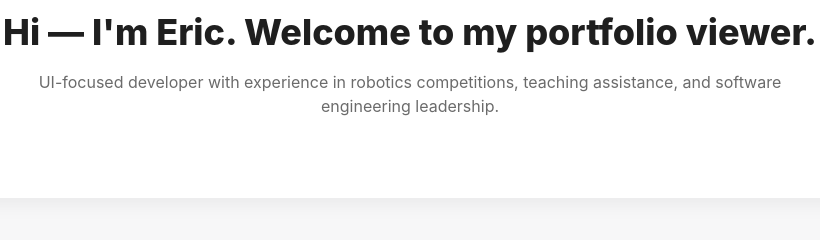
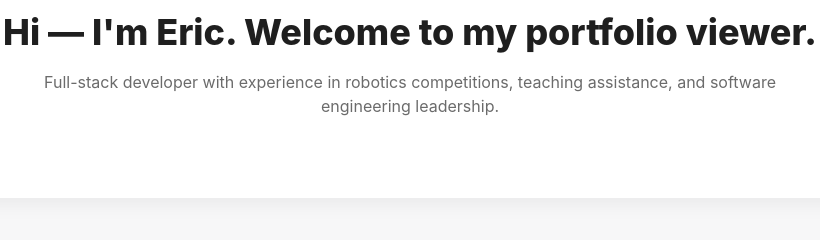
Before and after one commit to EricStev/EricStev.github.io, a plain HTML site: page index.html in a window 1280 px wide. Shown: the part 159-399 px from the top of the page, 230-1050 px from the left. Drawn offline with Linux system fonts and the light colour scheme.

Commit message:
Update description from UI-focused to Full-stack developer

```diff
--- a/index.html
+++ b/index.html
@@ -43,7 +43,7 @@
     <section class="hero visible">
       <div>
         <h1>Hi — I'm Eric. Welcome to my portfolio viewer.</h1>
-        <p>UI-focused developer with experience in robotics competitions, teaching assistance, and software engineering leadership.</p>
+        <p>Full-stack developer with experience in robotics competitions, teaching assistance, and software engineering leadership.</p>
       </div>
     </section>
 
```
